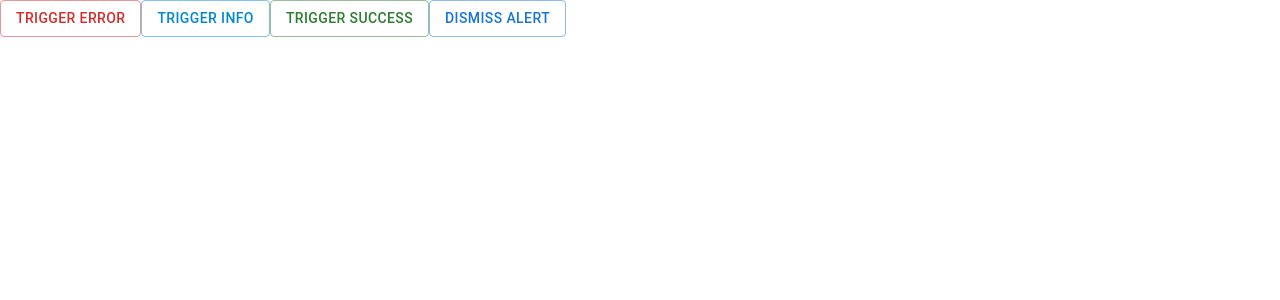
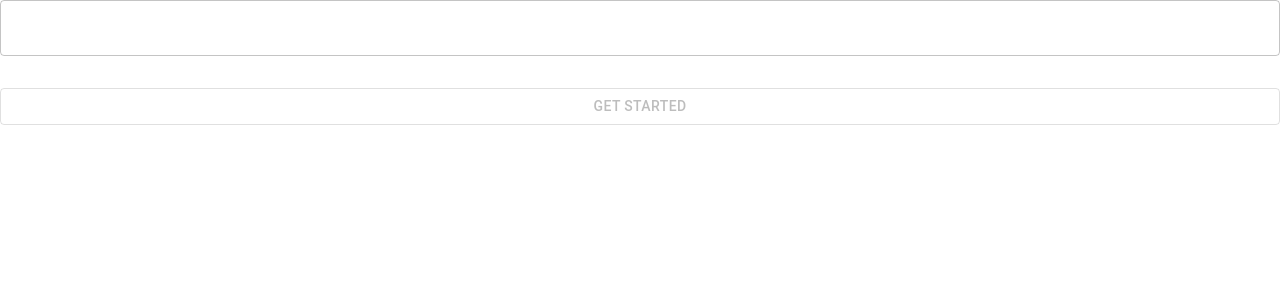
Before and after one commit to Mhudlark/totem-pole, a Next.js app: page / in a window 1280 px wide. Shown: the top 300 px of the page. Built offline with nearby package versions, Linux system fonts and the light colour scheme.

Commit message:
feat: Add base structure to index and lobby pages

```diff
--- a/src/pages/index.tsx
+++ b/src/pages/index.tsx
@@ -1,37 +1,48 @@
-import { Button } from '@mui/material';
-import { useDispatch } from 'react-redux';
-
-import { closeAlert, openAlert } from '@/store/alerts/actions';
-import { AlertType } from '@/store/alerts/helpers';
+import { Button, Stack, TextField } from '@mui/material';
+import { debounce } from 'lodash';
+import { useRouter } from 'next/router';
+import { useState } from 'react';
 
 const Index = () => {
-  const dispatch = useDispatch();
+  const router = useRouter();
 
-  const alertTypes = Object.values(AlertType);
+  const [username, setUsername] = useState('');
+  const [isUsernameValid, setIsUsernameValid] = useState(false);
 
-  const triggerAlert = (type: AlertType) => {
-    dispatch(openAlert(type, `msg --- ${type} --- msg`));
+  const updateUsername = (newUsername: string) => {
+    console.log(newUsername);
+    setUsername(newUsername);
+
+    // Check if username already exists - backend
+    // If it does, show error
   };
 
-  const dismissAlert = () => {
-    dispatch(closeAlert());
+  const onUsernameChange = (event: React.ChangeEvent<HTMLInputElement>) => {
+    console.log(event.target.value);
+
+    const newUsername = event.target.value;
+
+    // check if username is valid
+    // if so, enable the join button
+    setIsUsernameValid(newUsername !== '');
+
+    // Debounce whatever change updates
+    debounce(() => updateUsername(newUsername), 500);
+  };
+
+  const onStart = () => {
+    console.log('start');
+    console.log(username);
+    router.push('/lobby');
   };
 
   return (
-    <>
-      {alertTypes.map((type) => (
-        <Button
-          key={type}
-          onClick={() => triggerAlert(type)}
-          variant="outlined"
-          color={type}
-        >{`Trigger ${type}`}</Button>
-      ))}
-      <Button
-        variant="outlined"
-        onClick={dismissAlert}
-      >{`Dismiss alert`}</Button>
-    </>
+    <Stack sx={{ gap: 4 }}>
+      <TextField onChange={onUsernameChange} />
+      <Button variant="outlined" onClick={onStart} disabled={!isUsernameValid}>
+        Get started
+      </Button>
+    </Stack>
   );
 };
 
--- a/src/pages/lobby.tsx
+++ b/src/pages/lobby.tsx
@@ -1,14 +1,24 @@
 import { Button, Stack } from '@mui/material';
 
-const Lobby = () => (
+const Lobby = () => {
+  const join = () => {
+    console.log('join');
+  };
+
+  const host = () => {
+    console.log('host');
+  };
+
+  return (
     <Stack sx={{ gap: 4 }}>
-    <Button variant="outlined" onClick={() => {}}>
+      <Button variant="outlined" onClick={join}>
         Join
       </Button>
-    <Button variant="outlined" onClick={() => {}}>
+      <Button variant="outlined" onClick={host}>
         Host
       </Button>
     </Stack>
   );
+};
 
 export default Lobby;
```
Lines whose indentation alone changed are shown as unchanged.
